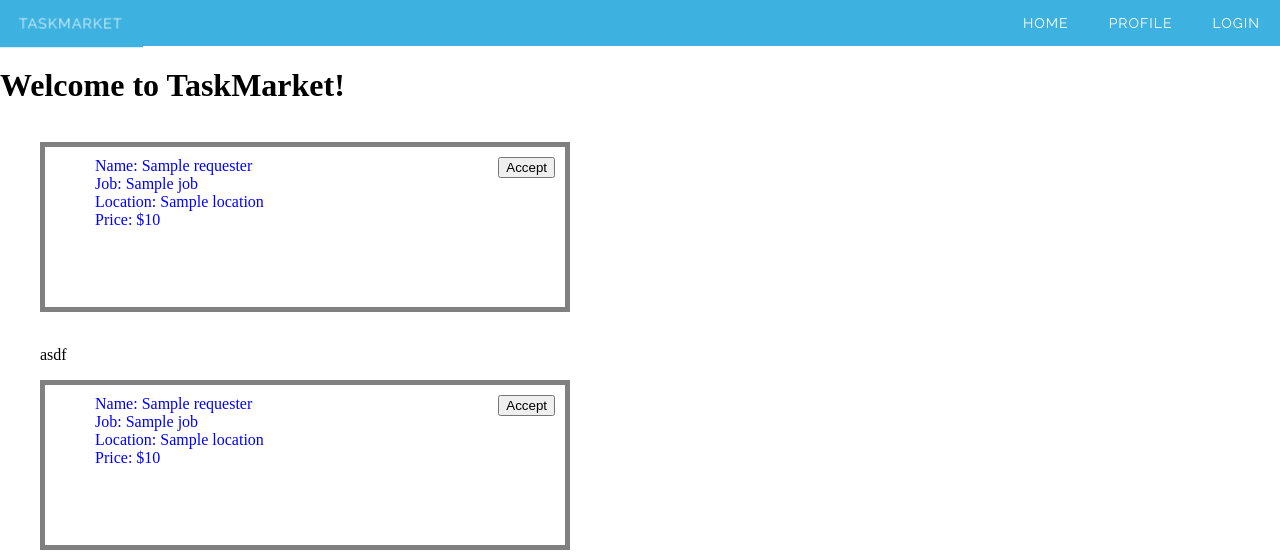
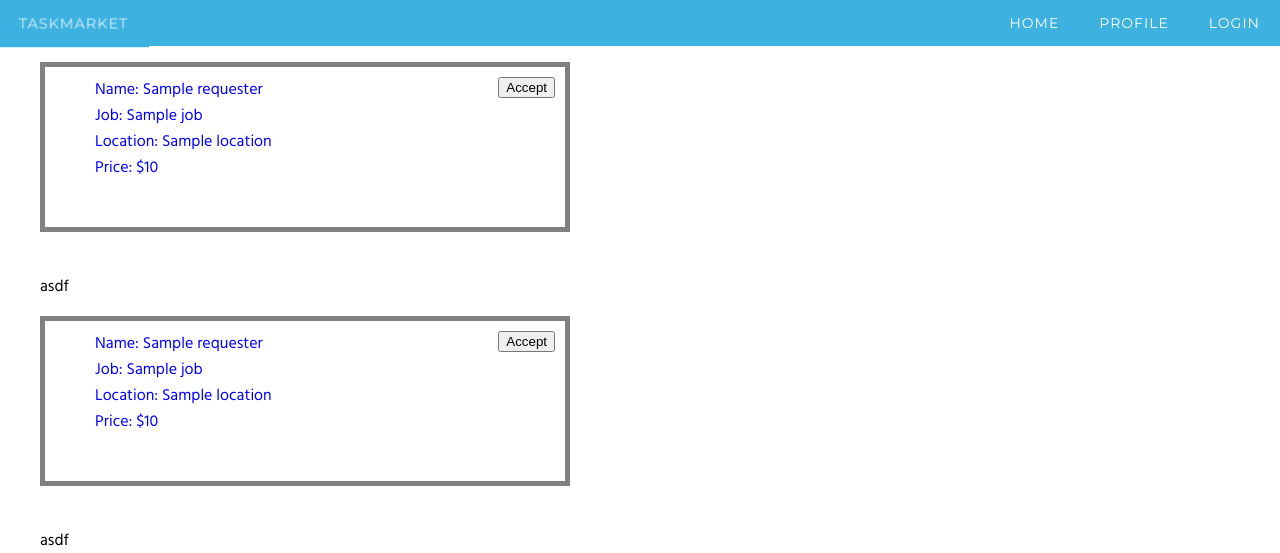
Before and after one commit to ShivamSarodia/TaskMarket, a Flask app: template templates/main.html in a window 1280 px wide. Shown: the top 553 px of the page. Run offline with Flask 2, Linux system fonts and the light colour scheme; the template is opened without the code that fills it: most values are stand-ins (such as "Sample title", 1, 10 or a date in 2020); some libraries are stand-ins or nearby versions.

Commit message:
Modified main to prettify tasks

```diff
--- a/static/css/navbar.css
+++ b/static/css/navbar.css
@@ -1,6 +1,9 @@
 @import url(http://fonts.googleapis.com/css?family=Raleway);
 
-body { margin: 0px; }
+body {
+    margin: 0px;
+    font-family: Hind;
+}
 
 #cssmenu,
 #cssmenu ul,
@@ -32,7 +35,7 @@ body { margin: 0px; }
 }
 #cssmenu {
   width: 100%;
-  font-family: Raleway, sans-serif;
+  font-family: Montserrat, sans-serif;
   line-height: 1;
 }
 #cssmenu > ul {
--- a/templates/main.html
+++ b/templates/main.html
@@ -6,6 +6,8 @@
     <meta name="viewport" content="width=device-width, initial-scale=1">
     <!-- The above 3 meta tags *must* come first in the head; any other head content must come *after* these tags -->
     <title>TaskMarket</title>
+
+    <link href='https://fonts.googleapis.com/css?family=Montserrat|Hind:400,700' rel='stylesheet' type='text/css'>
 
     <link rel="stylesheet" type="text/css" href="{{ url_for('static', filename='css/main.css') }}">
     <link rel="stylesheet" type="text/css" href="{{ url_for('static', filename='css/task_style.css') }}">
@@ -24,9 +26,6 @@
           <li><a href='#'>Home</a></li>
         </ul>
       </div>
-
-
-    <h1>Welcome to TaskMarket!</h1>
 
   <ul>
     <li>
```
